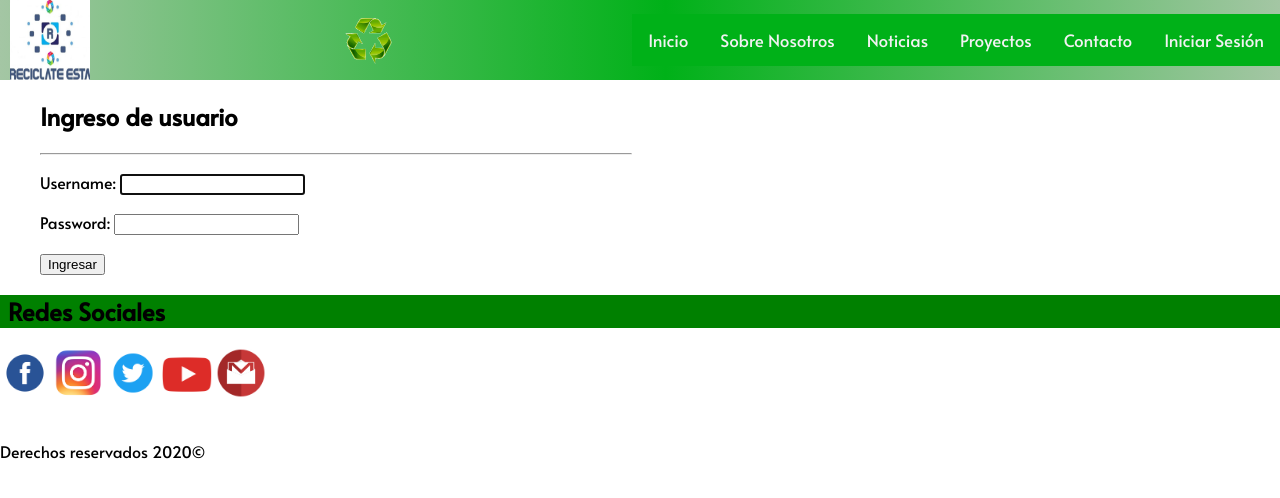
After one commit to sergio-escalona/reciclate.esta, a Django app: page /cuenta/login/ in a window 1280 px wide. The commit adds this page. Shown: the top 498 px of the page. Run offline with Django 3.2, Linux system fonts and the light colour scheme.

Commit message:
inicio sesion

```diff
--- a/reciclaje/noticias/templates/noticias/base.html
+++ b/reciclaje/noticias/templates/noticias/base.html
@@ -26,6 +26,11 @@
             <a href="{% url 'lista_noticias' %}">Noticias</a>
             <a href="{% url 'proyectos' %}">Proyectos</a>
             <a href="{% url 'contacto' %}">Contacto</a>
+            {% if user.is_authenticated %}
+                <a href="{% url 'logout' %}">Cerrar Sesión</a>
+            {% else %}
+            <a href="{% url 'login' %}">Iniciar Sesión</a>
+            {% endif %}
             <a href="javascript:void(0);" class="icon" onclick="menuResponsivo()">
                 <i class="fa fa-bars"></i>☰</a>
             </div>
--- /dev/null
+++ b/reciclaje/noticias/templates/registration/login.html
@@ -0,0 +1,28 @@
+{% extends 'noticias/base.html' %}
+{% load static %}
+
+{% block content %}
+
+<section class="container">
+    <div class="row">
+        <div class="col-12 col-md-6 offset-md-3">
+            <div class="card">
+                <div class="card-body">
+                    <h2>Ingreso de usuario</h2>
+                    <hr>
+                    <form action="" method="POST">
+                        {% csrf_token %}
+                        {{ form.as_p }}
+
+                        <input type="submit" value="Ingresar">
+                    </form>
+                </div>
+
+            </div>
+
+        </div>
+    </div>
+
+</section>
+
+{% endblock %}
--- a/reciclaje/noticias/urls.py
+++ b/reciclaje/noticias/urls.py
@@ -1,4 +1,4 @@
-from django.urls import path
+from django.urls import path, include
 from . import views
 from django.conf import settings
 from django.conf.urls.static import static
@@ -13,6 +13,7 @@ urlpatterns = [
     path('noticia/nueva_noticia', views.nueva_noticia, name='nueva_noticia'),
     path('noticia/<int:pk>/editar/', views.editar_noticia, name='editar_noticia'),
     path('noticia/<int:pk>/eliminar', views.eliminar_noticia, name='eliminar_noticia'),
+    path('cuenta/', include('django.contrib.auth.urls'))
 ]
 
 if settings.DEBUG:
--- a/reciclaje/reciclaje/settings.py
+++ b/reciclaje/reciclaje/settings.py
@@ -27,6 +27,9 @@ SECRET_KEY = '3gsav=n%1q4d7=j-sxql(1r-4i)@pf50xm2(ykh#9j*sd1#2!#'
 DEBUG = True
 
 ALLOWED_HOSTS = []
+
+LOGIN_REDIRECT_URL = '/'
+LOGOUT_REDIRECT_URL ='/'
 
 
 # Application definition
```
Also changed, not shown: reciclaje/db.sqlite3.
